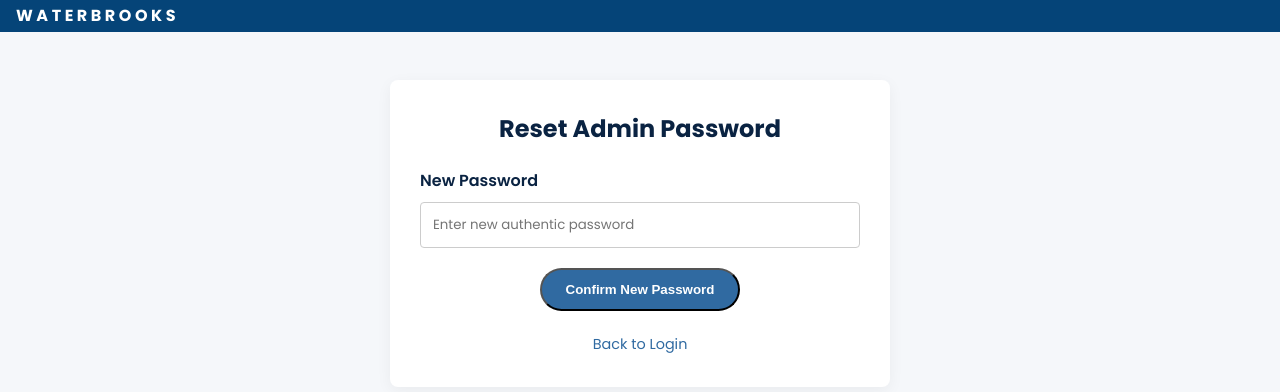
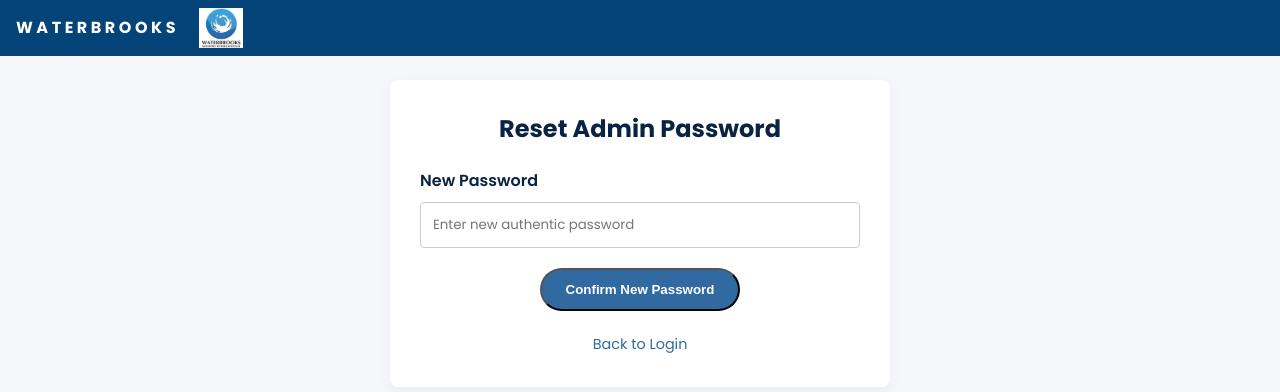
Before and after one commit to Ayogram/waterbrooks, a website: page reset.html in a window 1280 px wide. Drawn offline with Linux system fonts and the light colour scheme.

Commit message:
Finalized universal link engine, branding, and media management

```diff
--- a/reset.html
+++ b/reset.html
@@ -3,6 +3,7 @@
 <head>
   <meta charset="UTF-8">
   <title>Reset Password | Waterbrooks</title>
+  <link rel="icon" href="images/logo.png" type="image/png">
   <link href="https://fonts.googleapis.com/css2?family=Poppins:wght@400;600;700&display=swap" rel="stylesheet" />
   <link rel="stylesheet" href="css/style.css?v=3" />
   <style>
@@ -26,7 +27,10 @@
 
   <header class="header">
     <div class="container nav-container">
-      <a href="index.html" class="logo"><span class="logo-text">WATERBROOKS</span></a>
+      <a href="index.html" class="logo">
+        <span class="logo-text">WATERBROOKS</span>
+        <img src="images/logo.png" alt="Waterbrooks Ministry International" style="height: 40px; margin-left:10px;" />
+      </a>
     </div>
   </header>
 
```
Also changed, not shown: admin.html (+3 -1 lines).
